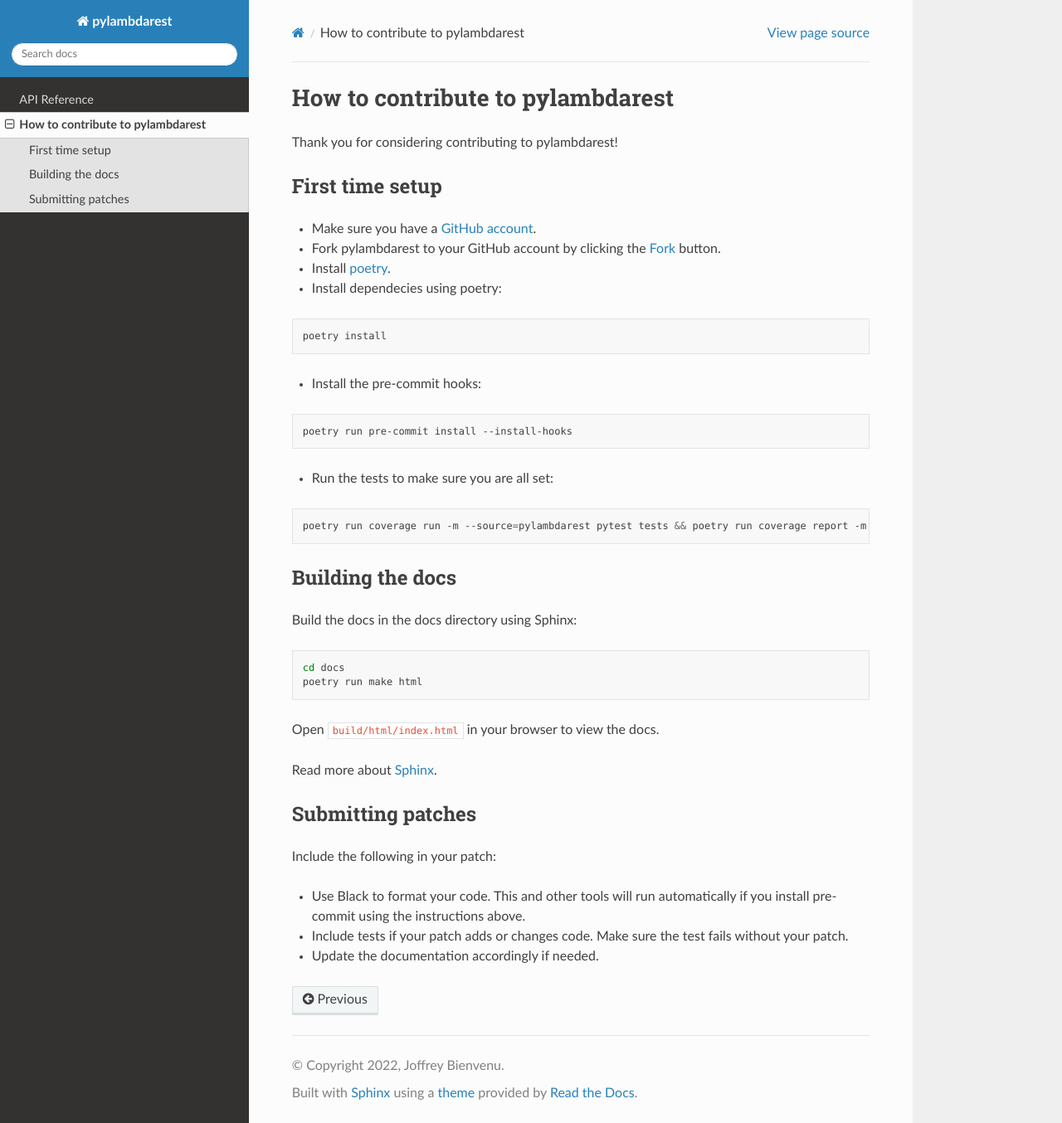
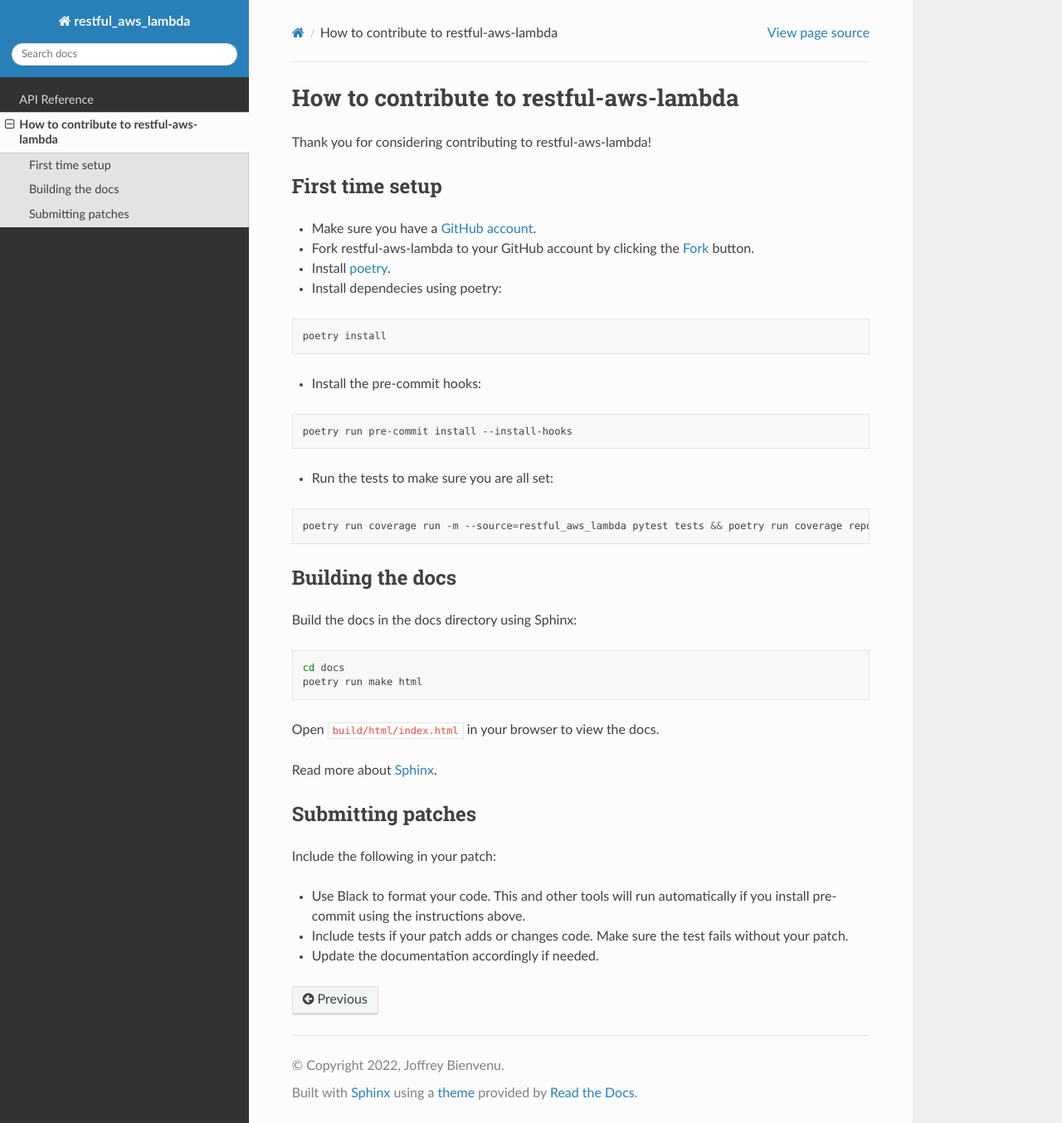
Before and after one commit to MarwanDebbiche/pylambdarest, a Sphinx documentation site: the page built from docs/source/contributing.rst, in a window 1280 px wide and 1354 px high. Shown: the whole window at 83% size. Built offline with Sphinx 7.4.7 and the Read the Docs theme 2.0.0, drawn with Linux system fonts in a browser that asks for light colours.

Commit message:
feat: Update project metadata

````diff
--- a/CONTRIBUTING.md
+++ b/CONTRIBUTING.md
@@ -1,12 +1,12 @@
-# How to contribute to pylambdarest
+# How to contribute to restful-aws-lambda
 
-Thank you for considering contributing to pylambdarest!
+Thank you for considering contributing to restful-aws-lambda!
 
 ## First time setup
 
 - Make sure you have a [GitHub account](https://github.com/join).
 
-- Fork pylambdarest to your GitHub account by clicking the [Fork](https://github.com/MarwanDebbiche/pylambdarest/fork) button.
+- Fork restful-aws-lambda to your GitHub account by clicking the [Fork](https://github.com/joffreybvn/restful-aws-lambda/fork) button.
 
 - Install [poetry](https://python-poetry.org/).
 
@@ -25,7 +25,7 @@ poetry run pre-commit install --install-hooks
 - Run the tests to make sure you are all set:
 
 ```shell
-poetry run coverage run -m --source=pylambdarest pytest tests && poetry run coverage report -m
+poetry run coverage run -m --source=restful_aws_lambda pytest tests && poetry run coverage report -m
 ```
 
 ## Building the docs
--- a/docs/source/api_reference.rst
+++ b/docs/source/api_reference.rst
@@ -3,10 +3,15 @@ API Reference
 
 route
 -----
-.. autoclass:: pylambdarest.route
+.. autoclass:: restful_aws_lambda.route
+   :members:
+
+Route
+-----
+.. autoclass:: restful_aws_lambda.route.Route
    :members:
 
 Request
 -------
-.. autoclass:: pylambdarest.request.Request
+.. autoclass:: restful_aws_lambda.request.Request
    :members:
--- a/docs/source/conf.py
+++ b/docs/source/conf.py
@@ -19,7 +19,7 @@ sys.path.insert(0, PROJECT_ROOT_DIR)
 
 # -- Project information -----------------------------------------------------
 
-project = "pylambdarest"
+project = "restful_aws_lambda"
 copyright = "2022, Joffrey Bienvenu"
 author = "Joffrey Bienvenu"
 master_doc = "index"
--- a/pyproject.toml
+++ b/pyproject.toml
@@ -27,9 +27,9 @@ black = "^22.10.0"
 coverage = "^6.5.0"
 coveralls = "^3.3.1"
 mypy = "^0.982"
-sphinx-rtd-theme = "^1.0.0"
-m2r = "^0.2.1"
-sphinx = "1.8.5"
+sphinx-rtd-theme = "^1.1.1"
+m2r = "^0.3.1"
+sphinx = "4.3.2"
 
 [build-system]
 requires = ["poetry>=1.3.1"]
--- a/restful_aws_lambda/__init__.py
+++ b/restful_aws_lambda/__init__.py
@@ -1,5 +1,5 @@
 """
-pylambdarest - RESTful API with AWS Lambda and API Gateway.
+restful_aws_lambda - RESTful API with AWS Lambda and API Gateway.
 """
 
 from restful_aws_lambda.decorator import route
````
Also changed, not shown: README.md (+31 -59 lines), sample/README.md, 8 other files.
